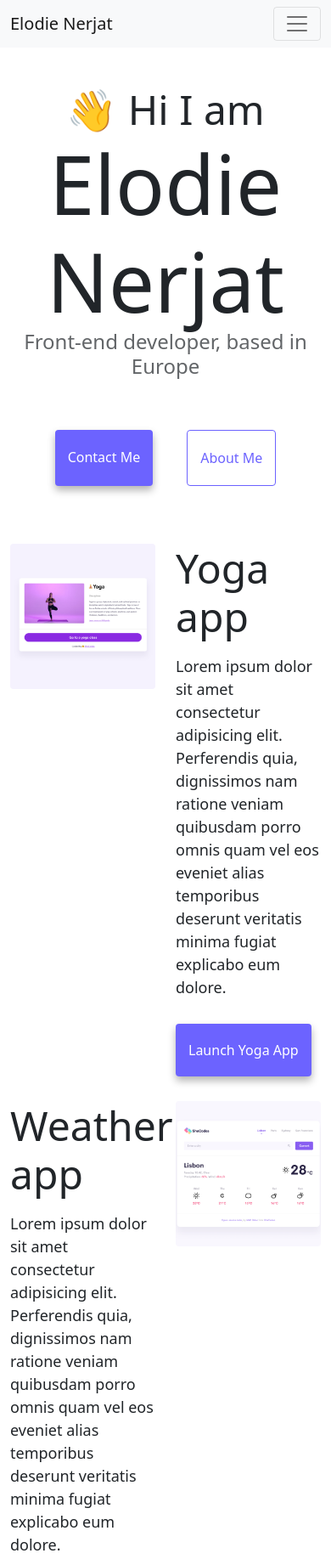
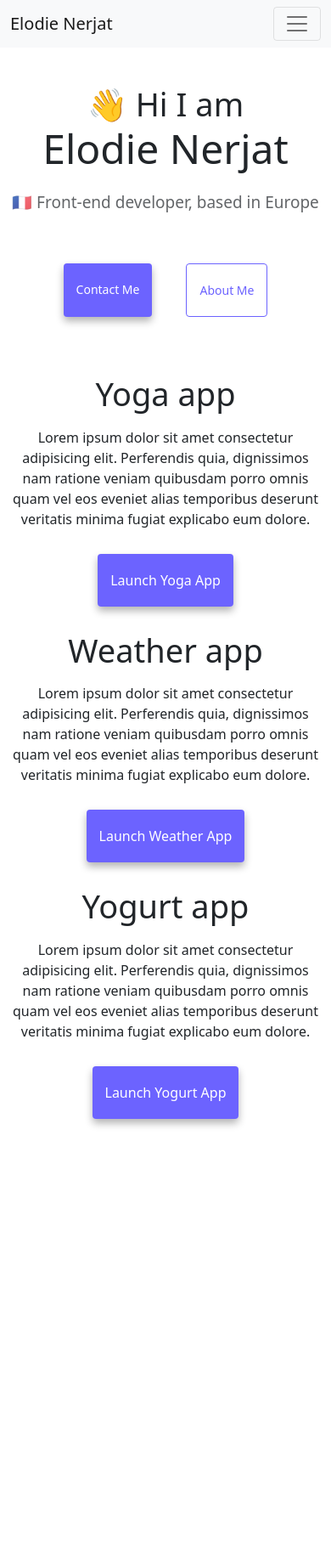
Before and after one commit to Elodie-n/Responsive-Advanced-Tools-Homework, a plain HTML site: page index.html in a window 390 px wide. Shown: the top 1835 px of the page at 85% size. After the commit the page ends 1394 px from the top, so only its background shows below. Drawn offline with nearby package versions, Linux system fonts and the light colour scheme.

Commit message:
Improved mobile devices experience and made the website SEO friendly

```diff
--- a/css/style.css
+++ b/css/style.css
@@ -86,3 +86,33 @@ p {
 .email-link:hover {
   text-decoration: underline;
 }
+
+@media (max-width: 576px) {
+  .primary-title {
+    font-size: 48px;
+  }
+  .secondary-title {
+    font-size: 38px;
+  }
+  .third-title {
+    font-size: 19px;
+  }
+  .text {
+    font-size: 16px;
+  }
+  .text-link {
+    font-size: 14px;
+  }
+  .description {
+    text-align: center;
+    width: 100%;
+  }
+  .last-description {
+    margin-bottom: 48px;
+    padding-bottom: 48px;
+  }
+  #contact {
+    margin-bottom: 28px;
+    padding-bottom: 28px;
+  }
+}
--- a/index.html
+++ b/index.html
@@ -2,9 +2,13 @@
 <html lang="en">
   <head>
     <meta charset="UTF-8" />
+    <meta
+      name="description"
+      content="Here is a preview of Elodie Nerjat's portfolio, french front-end developer, based in Europe"
+    />
     <meta http-equiv="X-UA-Compatible" content="IE=edge" />
     <meta name="viewport" content="width=device-width, initial-scale=1.0" />
-    <title>Elodie Nerjat</title>
+    <title>Front-end developer - Elodie Nerjat</title>
     <link
       href="https://cdn.jsdelivr.net/npm/bootstrap@5.0.0-beta2/dist/css/bootstrap.min.css"
       rel="stylesheet"
@@ -48,62 +52,93 @@
         </div>
       </div>
     </nav>
-    <h2 class="text-center">👋 Hi I am</h2>
-    <h1 class="text-center">Elodie Nerjat</h1>
-    <h3 class="text-center">Front-end developer, based in Europe</h3>
+    <h2 class="text-center secondary-title">👋 Hi I am</h2>
+    <h1 class="text-center primary-title">Elodie Nerjat</h1>
+    <br />
+    <h3 class="text-center third-title">
+      🇫🇷 Front-end developer, based in Europe
+    </h3>
     <div class="navigation-links mb-5">
-      <a href="/about.html#contact" class="primary-link">Contact me</a>
-      <a href="/about.html" class="secondary-link">About me</a>
+      <a
+        href="/about.html#contact"
+        class="primary-link text-link"
+        title="Contact Elodie Nerjat"
+        >Contact me</a
+      >
+      <a
+        href="/about.html"
+        class="secondary-link text-link"
+        title="About Elodie Nerjat"
+        >About me</a
+      >
     </div>
     <div class="container">
       <div class="row">
-        <div class="col-6">
-          <img src="images/yoga.png" class="img-fluid rounded" />
+        <div class="col-6 d-none d-md-block">
+          <img
+            src="images/yoga.png"
+            alt="yoga project"
+            class="img-fluid rounded d-none d-sm-block"
+          />
         </div>
-        <div class="col-6">
-          <h2 class="mb-3">Yoga app</h2>
-          <p>
+        <div class="col-6 description">
+          <h2 class="mb-3 secondary-title">Yoga app</h2>
+          <p class="text">
             Lorem ipsum dolor sit amet consectetur adipisicing elit. Perferendis
             quia, dignissimos nam ratione veniam quibusdam porro omnis quam vel
             eos eveniet alias temporibus deserunt veritatis minima fugiat
             explicabo eum dolore.
           </p>
           <div class="mt-5">
-            <a href="#" class="primary-link">Launch Yoga App</a>
+            <a href="#" class="primary-link" title="Launch Yoga App"
+              >Launch Yoga App</a
+            >
           </div>
         </div>
       </div>
       <div class="row mt-5">
-        <div class="col-6">
-          <h2 class="mb-3">Weather app</h2>
-          <p>
+        <div class="col-6 description">
+          <h2 class="mb-3 secondary-title">Weather app</h2>
+          <p class="text">
             Lorem ipsum dolor sit amet consectetur adipisicing elit. Perferendis
             quia, dignissimos nam ratione veniam quibusdam porro omnis quam vel
             eos eveniet alias temporibus deserunt veritatis minima fugiat
             explicabo eum dolore.
           </p>
           <div class="mt-5">
-            <a href="#" class="primary-link">Launch Weather App</a>
+            <a href="#" class="primary-link" title="Launch Weather App"
+              >Launch Weather App</a
+            >
           </div>
         </div>
-        <div class="col-6">
-          <img src="images/weather.png" class="img-fluid rounded" />
+        <div class="col-6 d-none d-md-block">
+          <img
+            src="images/weather.png"
+            alt="weather project"
+            class="img-fluid rounded d-none d-sm-block"
+          />
         </div>
       </div>
       <div class="row mt-5">
-        <div class="col-6">
-          <img src="images/yogurt.png" class="img-fluid rounded" />
+        <div class="col-6 d-none d-md-block">
+          <img
+            src="images/yogurt.png"
+            alt="yogurt project"
+            class="img-fluid rounded d-none d-sm-block"
+          />
         </div>
-        <div class="col-6">
-          <h2 class="mb-3">Yogurt app</h2>
-          <p>
+        <div class="col-6 description last-description">
+          <h2 class="mb-3 secondary-title">Yogurt app</h2>
+          <p class="text">
             Lorem ipsum dolor sit amet consectetur adipisicing elit. Perferendis
             quia, dignissimos nam ratione veniam quibusdam porro omnis quam vel
             eos eveniet alias temporibus deserunt veritatis minima fugiat
             explicabo eum dolore.
           </p>
           <div class="mt-5">
-            <a href="#" class="primary-link">Launch Weather App</a>
+            <a href="#" class="primary-link" title="Launch Yogurt App"
+              >Launch Yogurt App</a
+            >
           </div>
         </div>
       </div>
```
Also changed, not shown: about.html (+31 -8 lines).
